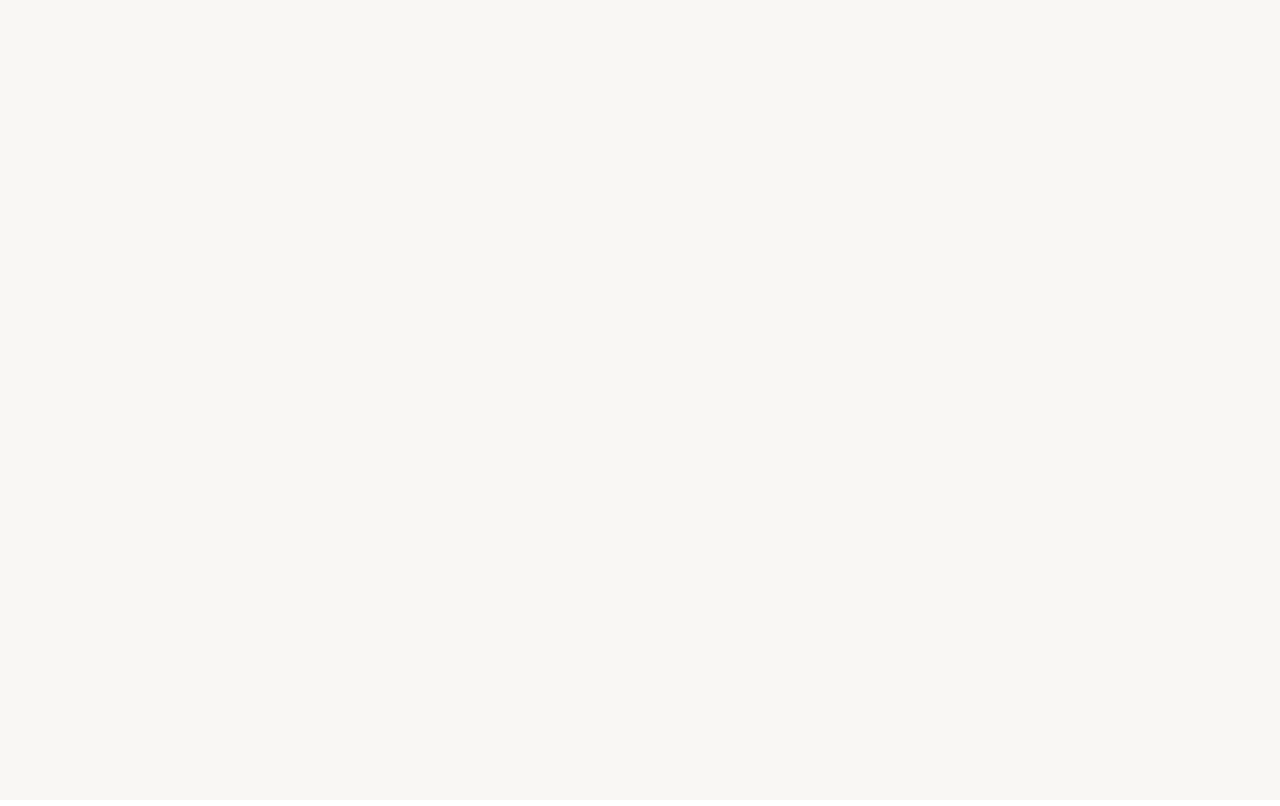
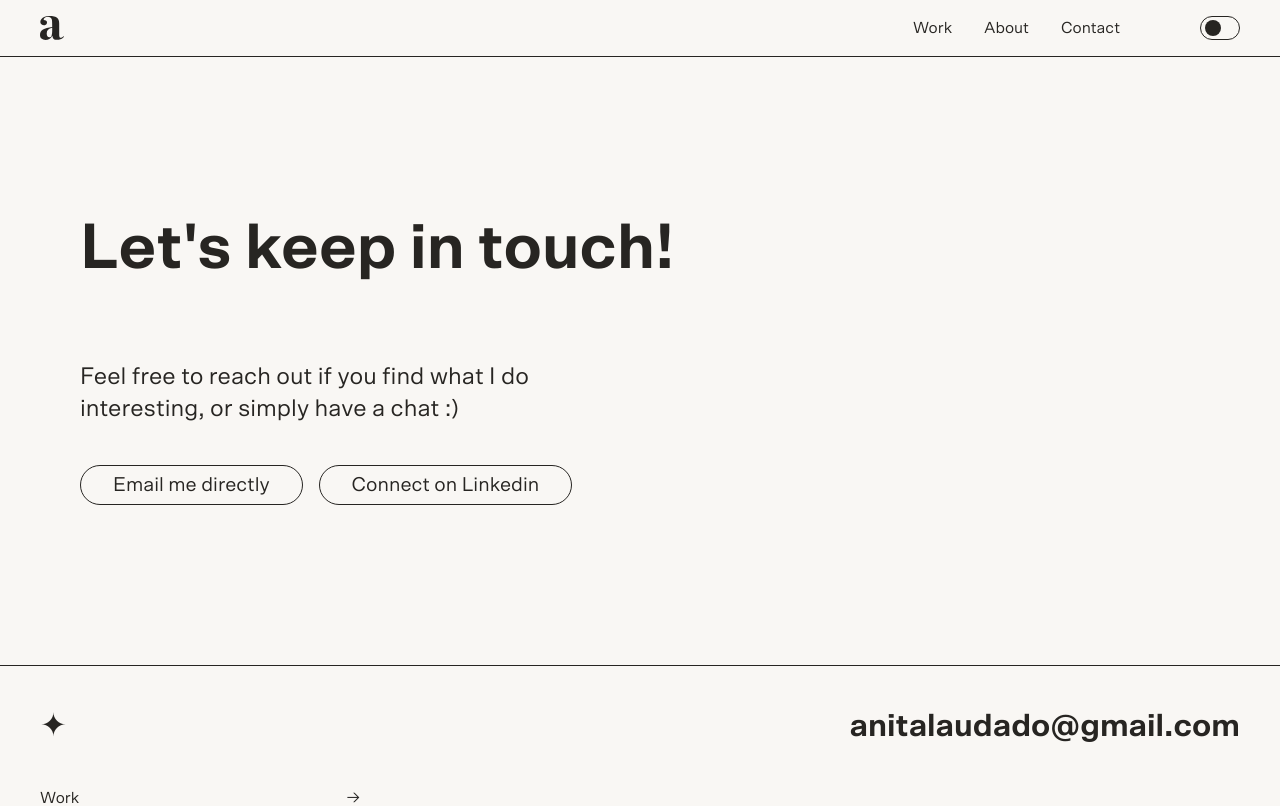
Before and after one commit to gonstoll/anitalaudado.com, a Next.js app: page /contact in a window 1280 px wide. Before the commit this address had no page. Shown: the top 806 px of the page. Built offline with nearby package versions, Linux system fonts and the light colour scheme.

Commit message:
feat: Added Contact page

```diff
--- a/components/Header.tsx
+++ b/components/Header.tsx
@@ -26,6 +26,7 @@ function useStickyHeader() {
 const links = [
   {href: '/', title: 'Work'},
   {href: '/about', title: 'About'},
+  {href: '/contact', title: 'Contact'},
 ];
 
 export default function Header() {
--- /dev/null
+++ b/pages/contact.tsx
@@ -0,0 +1,40 @@
+import Head from 'next/head';
+import * as React from 'react';
+import Layout from '~/components/Layout';
+import LinkButton from '~/components/LinkButton';
+
+export default function Contact() {
+  return (
+    <>
+      <Head>
+        <title>Ana Laudado | Contact</title>
+      </Head>
+      <Layout type="page" title="Let's keep in touch!">
+        <div className="mt-20 grid grid-cols-1 lg:grid-cols-2 gap-10">
+          <div>
+            <h2 className="mb-10 text-2xl text-black dark:text-white">
+              Feel free to reach out if you find what I do interesting, or
+              simply have a chat :)
+            </h2>
+            <div className="flex items-center gap-4">
+              <LinkButton
+                type="primary"
+                href="mailto:anitalaudado@gmail.com"
+                size="medium"
+                title="Email me directly"
+              />
+              <LinkButton
+                type="primary"
+                href="https://www.linkedin.com/in/ana-laudado/"
+                size="medium"
+                title="Connect on Linkedin"
+                target="_blank"
+                rel="noreferrer"
+              />
+            </div>
+          </div>
+        </div>
+      </Layout>
+    </>
+  );
+}
```
